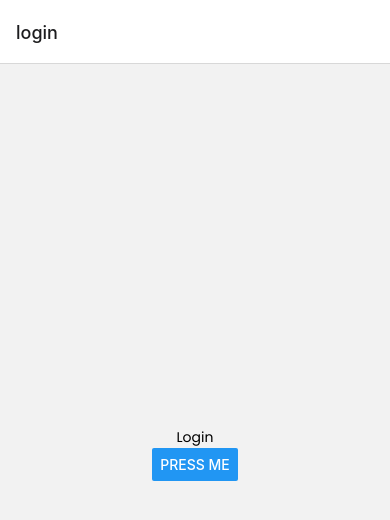
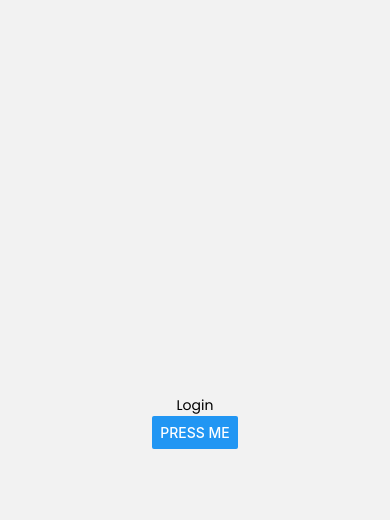
Before and after one commit to Chillandchat/mobile, a React Native app in the folder Frontend/: screen / in a window 390 px wide. Shown: the top 520 px of the page. Built offline with nearby package versions, Linux system fonts and the light colour scheme.

Commit message:
Update Router.tsx

```diff
--- a/Frontend/src/Router.tsx
+++ b/Frontend/src/Router.tsx
@@ -40,6 +40,7 @@ const Router: React.FC = () => {
         console.error(`Expo error message: ${err}`);
       });
   }, []);
+
   const NavigatorStack: TypedNavigator<
     ParamListBase,
     StackNavigationState<ParamListBase>,
@@ -67,7 +68,10 @@ const Router: React.FC = () => {
       <View style={style.container}>
         <StatusBar style="auto" />
         <NavigationContainer>
-          <NavigatorStack.Navigator initialRouteName="login">
+          <NavigatorStack.Navigator
+            initialRouteName="login"
+            screenOptions={{ headerShown: false }}
+          >
             <NavigatorStack.Screen name="login" component={Login} />
             <NavigatorStack.Screen name="sign-up" component={Signup} />
             <NavigatorStack.Screen name="error" component={Error} />
```
